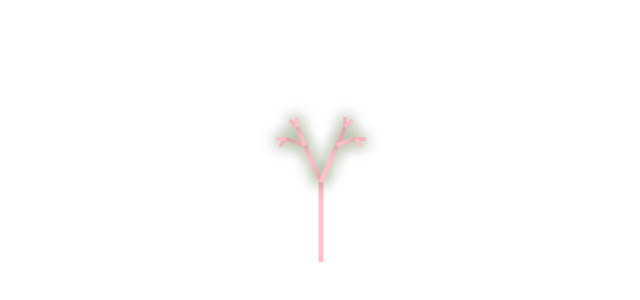
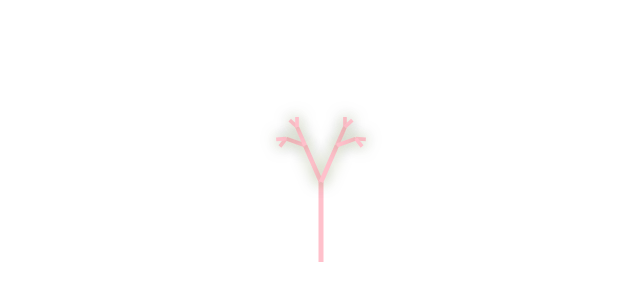
Before and after one commit to Jessica0525/Graficacion, a plain HTML site: page FRACTAL.html in a window 1280 px wide. Shown: the part 246-546 px from the top of the page, 87-727 px from the left. Drawn offline with Linux system fonts and the light colour scheme.

Commit message:
Update FRACTAL.html

```diff
--- a/FRACTAL.html
+++ b/FRACTAL.html
@@ -23,7 +23,7 @@
         ctx.lineTo(0, -len);
         ctx.stroke();
  ctx.shadowBlur = 15;
-        ctx.shadowColor = "rgba(60,80,20,0.9)";
+        ctx.shadowColor = "rgba(80,100,20,0.5)";
 
         if(len < 15) {
             ctx.restore();
```
